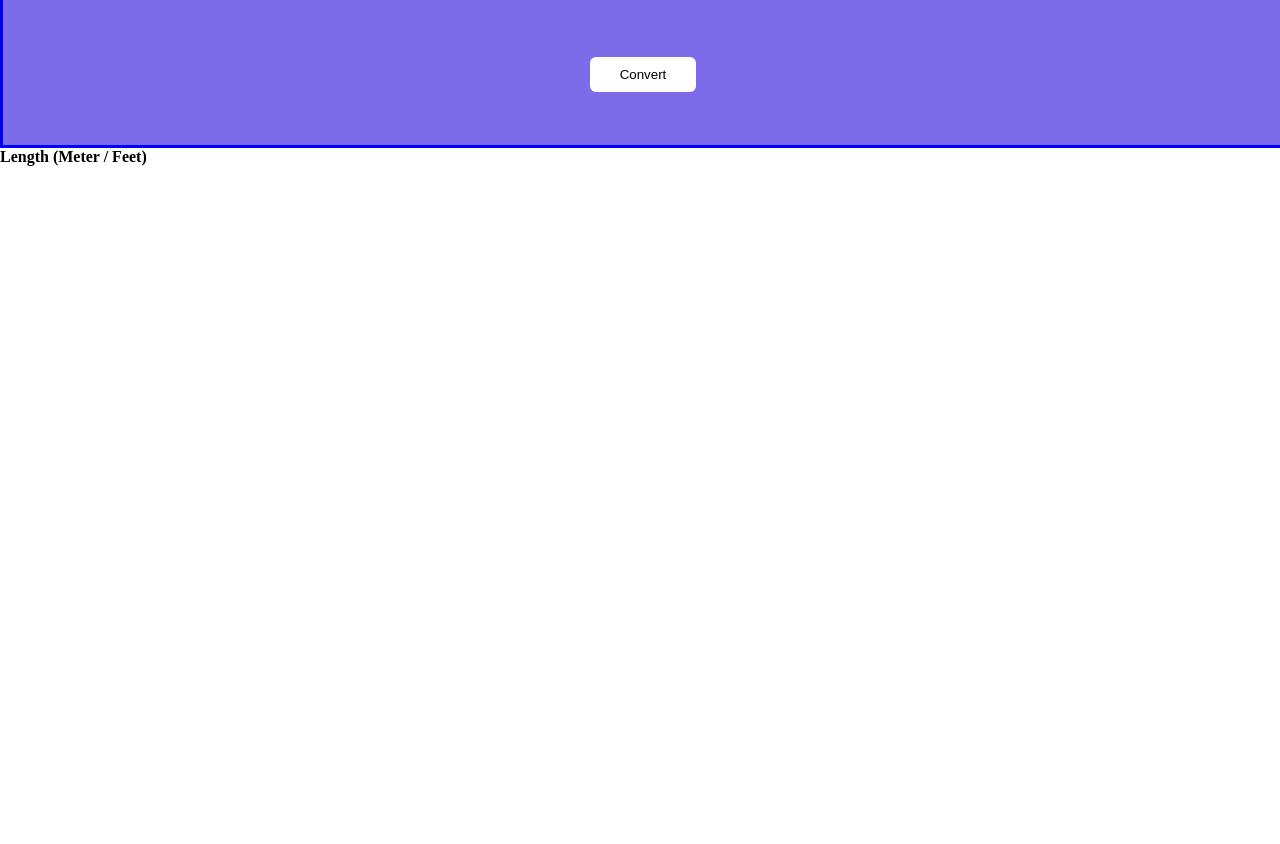
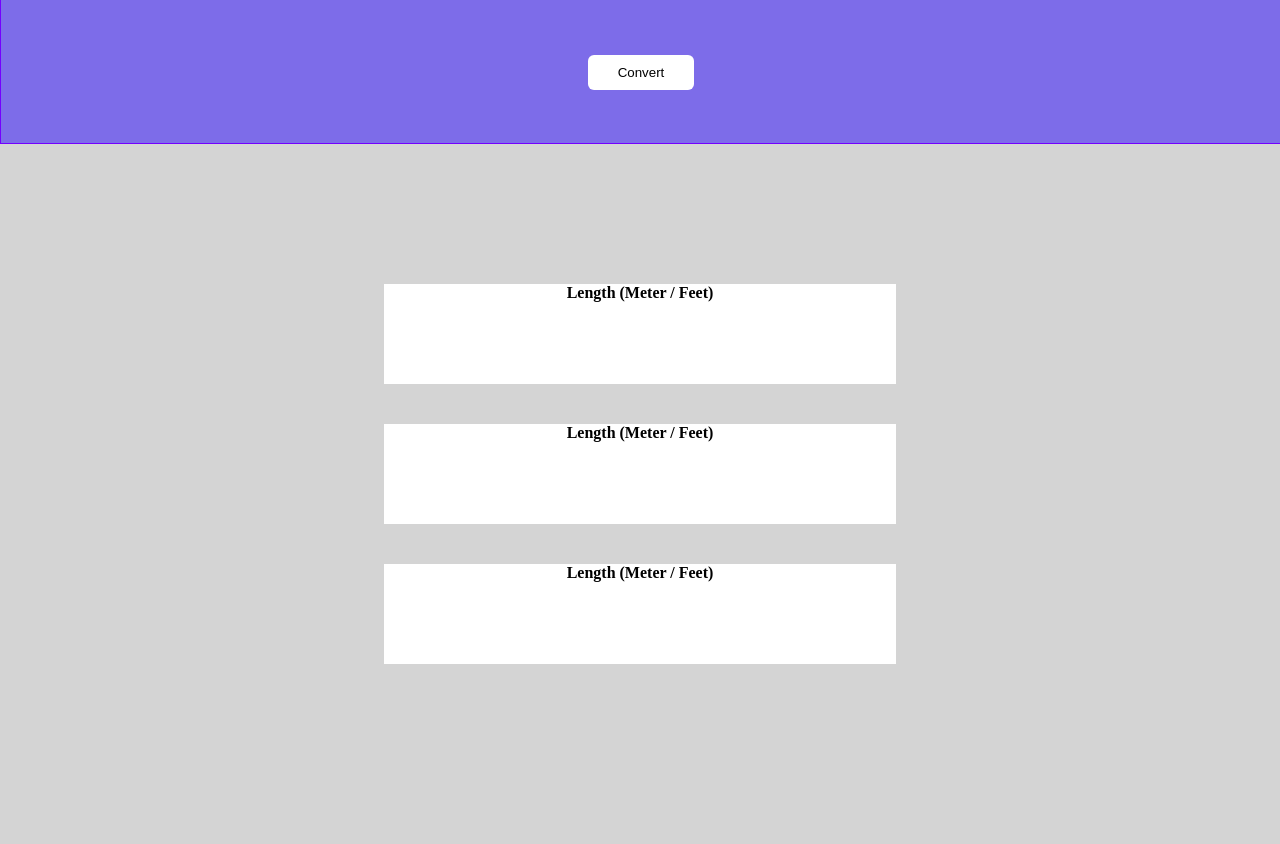
Before and after one commit to danieljcoh/unit-converter, a plain HTML site: page index.html in a window 1280 px wide. Shown: the part 248-1092 px from the top of the page. Before the commit the page ends 800 px from the top, so only its background shows below. Drawn offline with Linux system fonts and the light colour scheme.

Commit message:
Fixed styling

```diff
--- a/index.css
+++ b/index.css
@@ -6,7 +6,7 @@
 #header-section {
     height: 390px;
     width: 100%;
-    border: 3px blue solid;
+    border: 1px #7300ff solid;
     background: #7d6ce9;
     color: white;
     text-align: center;
@@ -42,3 +42,24 @@
 
 
     }
+
+#main-section {
+    background: #d4d4d4;
+    height: 700px;
+    display: flex;
+    justify-content: center;
+    align-items: center;
+    flex-direction: column;
+    margin: 0;
+    padding: 0;
+}
+
+.convert-section {
+    background-color: white;
+    width: 40%;
+    height: 100px;
+    text-align: center;
+    margin: 0 0 40px 0;
+    display: flex;
+    justify-content: center;
+}
--- a/index.html
+++ b/index.html
@@ -26,6 +26,14 @@
         <div class="convert-section">
             <h4>Length (Meter / Feet)</h4>
         </div>
+
+        <div class="convert-section">
+            <h4>Length (Meter / Feet)</h4>
+        </div>
+
+        <div class="convert-section">
+            <h4>Length (Meter / Feet)</h4>
+        </div>
     </div>
 </body>
 </html>
```
